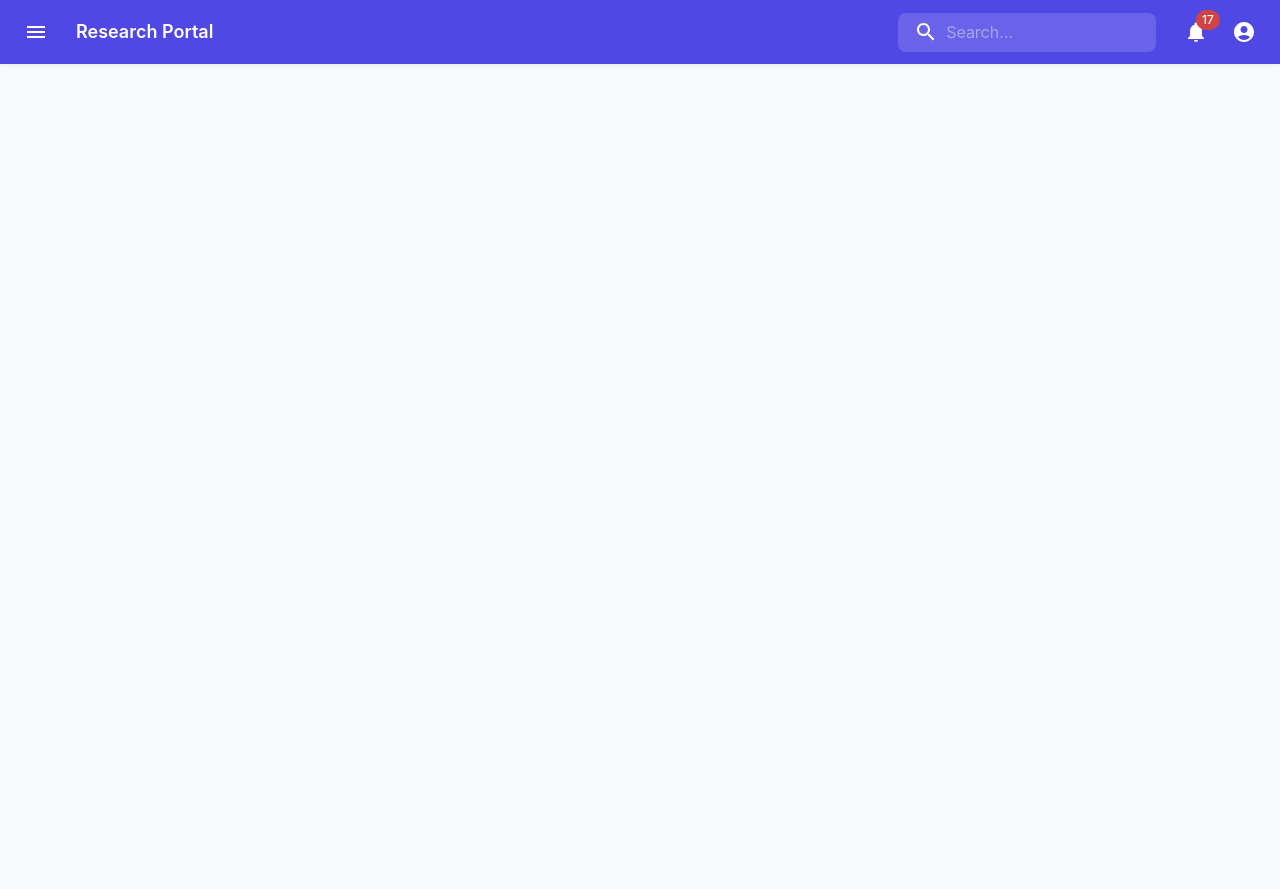
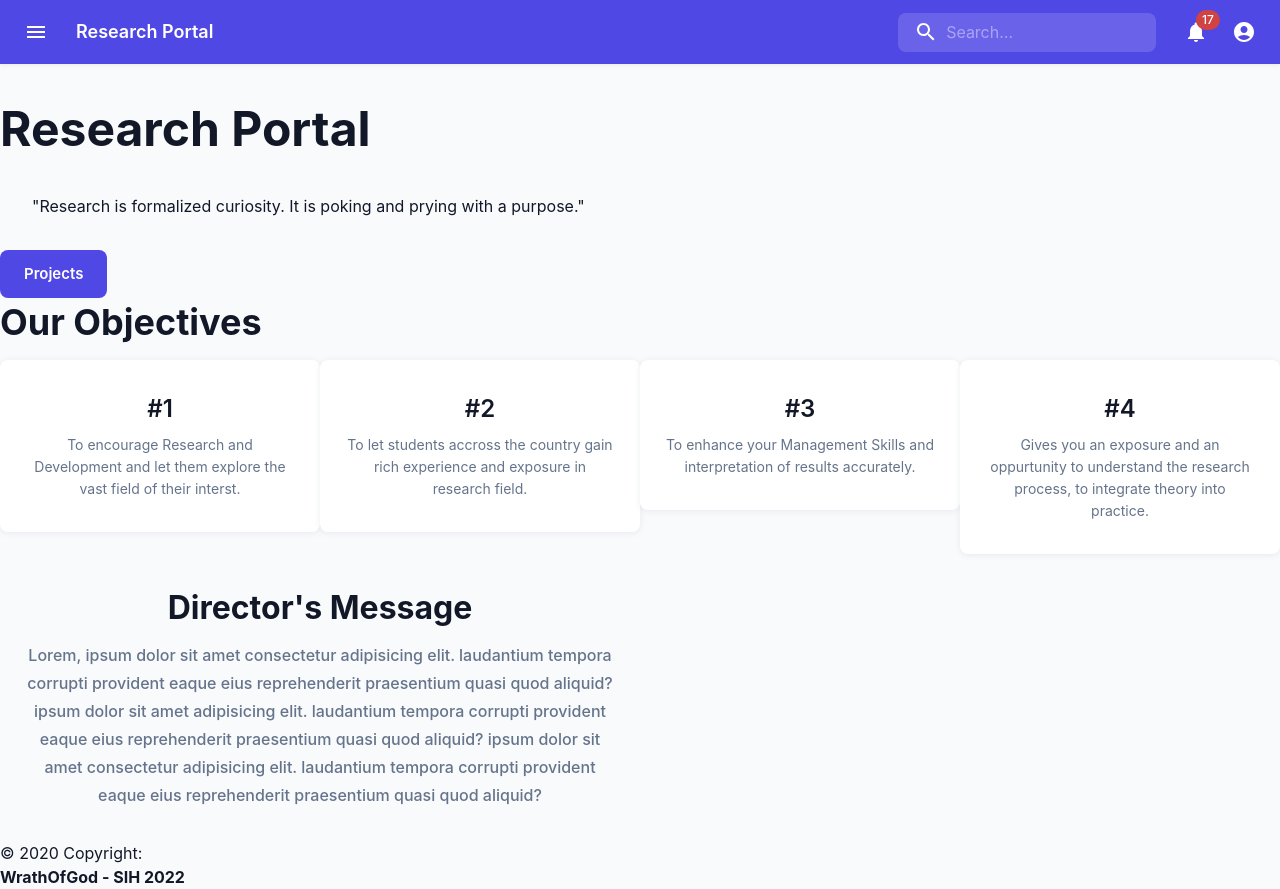
Before and after one commit to SIH-2022-WoG/frontend, a React (Create React App) app: page / in a window 1280 px wide. Before the commit the page ends 800 px from the top, so only its background shows below. Built offline with nearby package versions, Linux system fonts and the light colour scheme.

Commit message:
created the homepage

```diff
--- a/src/App.js
+++ b/src/App.js
@@ -15,7 +15,7 @@ import Thesis from "./pages/Thesis";
 import Profile from "./pages/Profile";
 import ViewProfile from "./pages/ViewProfile";
 import SubmitThesis from "./pages/SubmitThesis";
-
+import Homepage from "./pages/Homepage";
 function App() {
   const [isSidebarOpen, setSidebarOpen] = useState(false);
 
@@ -26,7 +26,7 @@ function App() {
           <Base setSidebarOpen={setSidebarOpen} isSidebarOpen={isSidebarOpen}>
             <Router>
               <Routes>
-                <Route exact path="/" /*element={<Homepage />}*/ />
+                <Route exact path="/" element={<Homepage />} />
                 <Route path="/dashboard" element={<Dashboard setSidebarOpen={setSidebarOpen} isSidebarOpen={isSidebarOpen} element={<Dashboardmain />} />} />
                 <Route exact path="/search" /*element={<Search />}*/ />
                 <Route exact path="/theses" element={<Dashboard setSidebarOpen={setSidebarOpen} isSidebarOpen={isSidebarOpen} element={<AllTheses />} />} />
--- /dev/null
+++ b/src/pages/Homepage.jsx
@@ -0,0 +1,194 @@
+import React from 'react'
+import { Link } from 'react-router-dom';
+import { Card, CardContent, Typography, Grid, Button, Toolbar } from '@mui/material';
+
+
+
+const Homepage = () => {
+    return (
+      <div>
+        <section>
+          <div>
+            <div  />
+          </div>
+          <div >
+            <div />
+          </div>
+          <div >
+            <div  />
+          </div>
+        </section>
+        {}
+        <div>
+          {/* <div className={classes.firstbox}> */}
+          <Toolbar/>
+          <Typography
+              sx = {{
+                 mt: 4
+              }}
+              variant="h2"
+               >
+              Research Portal
+          </Typography>
+          <Typography
+
+            sx={{
+              p: 4
+            }} >
+            "Research is formalized curiosity. It is poking and prying with a
+            purpose."
+          </Typography>
+          <Button
+            size="large"
+
+            component={Link}
+            to="/projects"
+            color="primary"
+            variant="contained"
+          >
+            Projects
+          </Button>
+        </div>
+        {/* objectives */}
+        <div>
+          <Typography
+            gutterBottom
+            variant="h3"
+            component="h2"
+
+          >
+            Our Objectives
+          </Typography>
+          <Grid container align="center" >
+            <Grid item lg={3}>
+              <Card elevation={5} >
+                <CardContent>
+                  <Typography
+                    gutterBottom
+                    variant="h5"
+                    component="h2"
+
+                  >
+                    #1
+                  </Typography>
+                  <Typography
+                    variant="body2"
+                    color="textSecondary"
+                    component="p"
+                    align="center"
+
+                  >
+                    To encourage Research and Development and let them explore the
+                    vast field of their interst.
+                  </Typography>
+                </CardContent>
+              </Card>
+            </Grid>
+            <Grid item lg={3}>
+              <Card elevation={5}>
+                <CardContent>
+                  <Typography
+                    gutterBottom
+                    variant="h5"
+                    component="h2"
+
+                  >
+                    #2
+                  </Typography>
+                  <Typography
+                    align="center"
+                    variant="body2"
+                    color="textSecondary"
+                    component="p"
+
+                  >
+                    To let students accross the country gain rich experience and
+                    exposure in research field.
+                  </Typography>
+                </CardContent>
+              </Card>
+            </Grid>
+            <Grid item lg={3}>
+              <Card elevation={5}>
+                <CardContent>
+                  <Typography
+                    gutterBottom
+                    variant="h5"
+                    component="h2"
+
+                  >
+                    #3
+                  </Typography>
+                  <Typography
+                    align="center"
+                    variant="body2"
+                    color="textSecondary"
+                    component="p"
+
+                  >
+                    To enhance your Management Skills and interpretation of
+                    results accurately.
+                  </Typography>
+                </CardContent>
+              </Card>
+            </Grid>
+            <Grid item lg={3}>
+              <Card elevation={5} >
+                <CardContent>
+                  <Typography
+                    gutterBottom
+                    variant="h5"
+                    component="h2"
+
+                  >
+                    #4
+                  </Typography>
+                  <Typography
+                    align="center"
+                    variant="body2"
+                    color="textSecondary"
+                    component="p"
+
+                  >
+                    Gives you an exposure and an oppurtunity to understand the
+                    research process, to integrate theory into practice.
+                  </Typography>
+                </CardContent>
+              </Card>
+            </Grid>
+          </Grid>
+        </div>
+        <div>
+          <div >
+            <Grid container direction="row" alignItems="flex-start">
+              <Grid
+                align="center"
+                item
+                xs={12}
+                md={6}
+
+              >
+                <CardContent>
+                  <Typography component="h2" variant="h4" gutterBottom>
+                    Director&apos;s Message
+                  </Typography>
+                  <Typography variant="subtitle1" color="textSecondary">
+                    Lorem, ipsum dolor sit amet consectetur adipisicing elit.
+                    laudantium tempora corrupti provident eaque eius reprehenderit
+                    praesentium quasi quod aliquid? ipsum dolor sit amet
+                    adipisicing elit. laudantium tempora corrupti provident eaque
+                    eius reprehenderit praesentium quasi quod aliquid? ipsum dolor
+                    sit amet consectetur adipisicing elit. laudantium tempora
+                    corrupti provident eaque eius reprehenderit praesentium quasi
+                    quod aliquid?
+                  </Typography>
+                </CardContent>
+              </Grid>
+            </Grid>
+          </div>
+        </div>
+      </div>
+  );
+}
+
+export default Homepage
--- a/src/pages/Signup.jsx
+++ b/src/pages/Signup.jsx
@@ -121,9 +121,6 @@ const Signup = () => {
                   <MenuItem value={"professor"}>Professor</MenuItem>
                   <MenuItem value={"student"}>Student</MenuItem>
                 </Select>
-                {/* <FormHelperText id="password">
-                  Enter your email
-                </FormHelperText> */}
               </FormControl>
               <Button type="submit">Submit</Button>
             </form>
```
